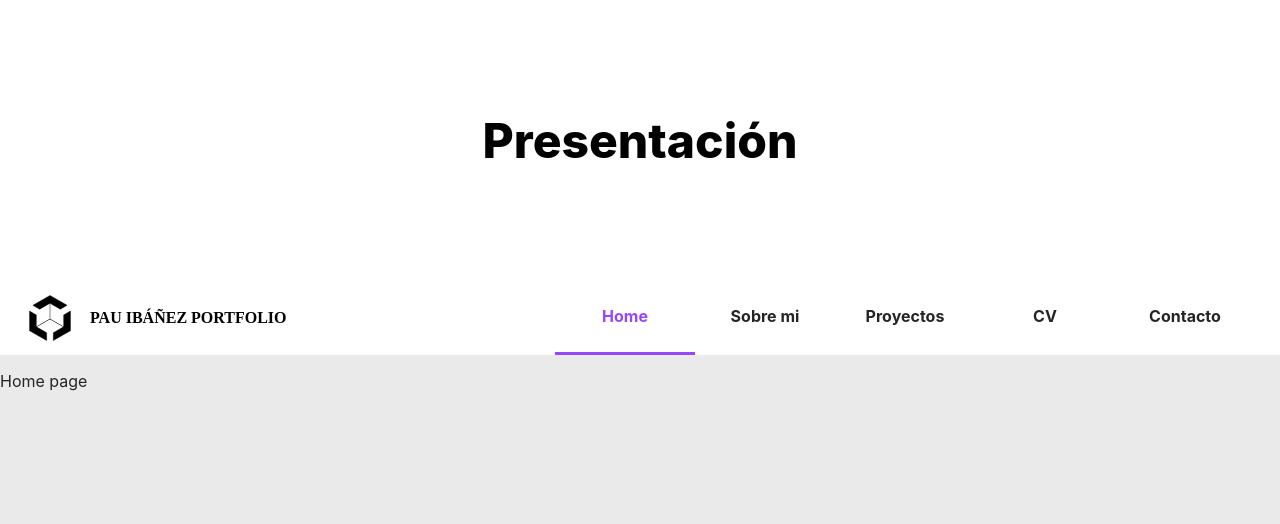
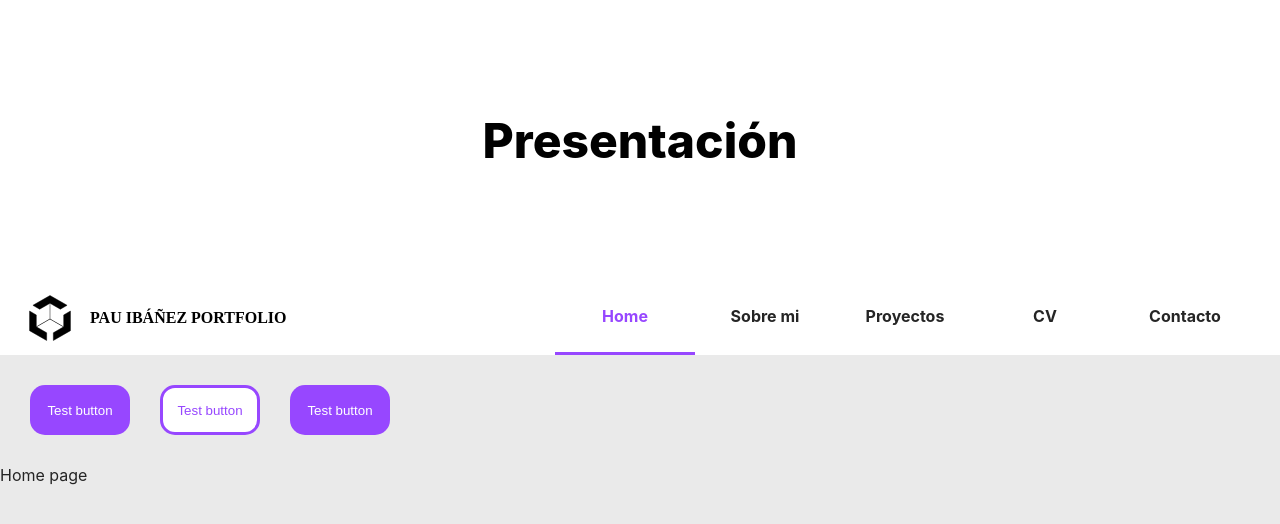
Before and after one commit to pauIbanez/portfolio-front, a React (Create React App) app: page /home in a window 1280 px wide. Shown: the top 524 px of the page. Built offline with nearby package versions, Linux system fonts and the light colour scheme.

Commit message:
created the Button component

```diff
--- a/src/App.tsx
+++ b/src/App.tsx
@@ -1,6 +1,7 @@
 import { Routes, Route, Navigate } from "react-router-dom";
 import Pages from "./data/Pages/Pages";
 import Layout from "./components/Layout/Layout";
+import Button from "./components/Button/Button";
 
 function App() {
   return (
@@ -9,7 +10,24 @@ function App() {
         <Route path="/" element={<Navigate to={Pages.home.path} />} />
         <Route
           path={Pages.home.path}
-          element={<p style={{ height: 2000 }}>Home page</p>}
+          element={
+            <>
+              <div style={{ margin: 30, display: "flex", gap: 30 }}>
+                <Button onClick={() => {}}>
+                  <p>Test button</p>
+                </Button>
+                <Button onClick={() => {}} reversed={true}>
+                  <p>Test button</p>
+                </Button>
+
+                <Button onClick={() => {}} disabled={true}>
+                  <p>Test button</p>
+                </Button>
+              </div>
+
+              <p style={{ height: 2000 }}>Home page</p>
+            </>
+          }
         />
         <Route path={Pages.aboutMe.path} element={<p>About me Page</p>} />
         <Route path={Pages.projects.path} element={<p>Projects Page</p>} />
--- /dev/null
+++ b/src/components/Button/Button.tsx
@@ -0,0 +1,50 @@
+import styled from "styled-components";
+import Colors from "../../data/style/Colors";
+
+interface Props {
+  onClick: () => void;
+  reversed?: boolean;
+  children: JSX.Element;
+  disabled?: boolean;
+  size?: {
+    width: number;
+    height: number;
+  };
+}
+
+interface ButotnCaseProps {
+  reversed?: boolean;
+  size?: {
+    height: number;
+    width: number;
+  };
+}
+const ButtonCase = styled.button<ButotnCaseProps>`
+  disply: flex;
+  align-items: center;
+  justify-content: center;
+
+  height: 50px;
+  width: 100px;
+
+  background-color: ${(props) => (props.reversed ? "white" : Colors.main)};
+  color: ${(props) => (props.reversed ? Colors.main : "white")};
+
+  border: ${(props) => (props.reversed ? `3px solid ${Colors.main}` : "none")};
+  border-radius: 15px;
+`;
+
+const Button = ({ onClick, reversed, children, disabled, size }: Props) => {
+  return (
+    <ButtonCase
+      onClick={onClick}
+      disabled={disabled}
+      reversed={reversed}
+      size={size}
+    >
+      {children}
+    </ButtonCase>
+  );
+};
+
+export default Button;
```
